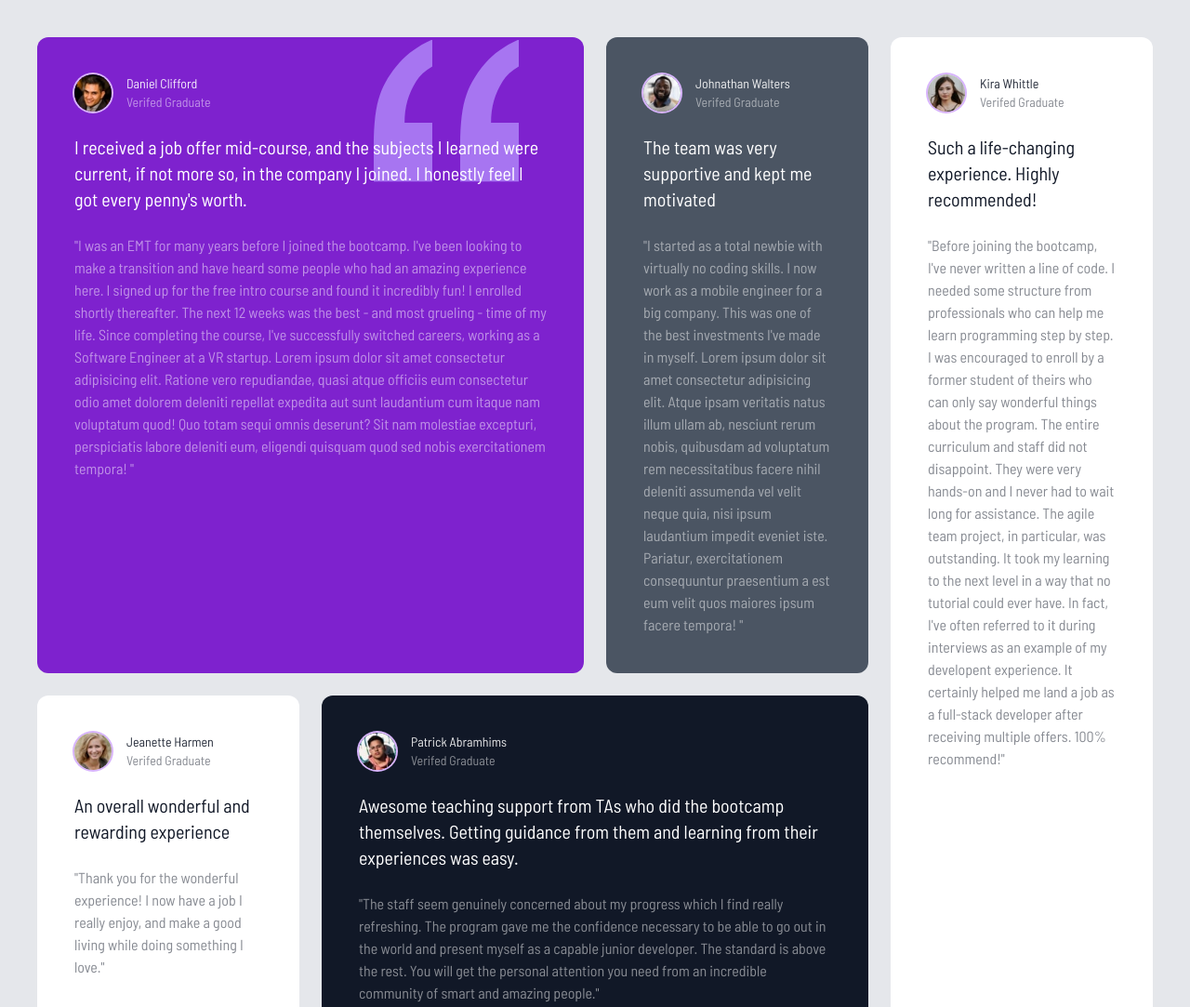
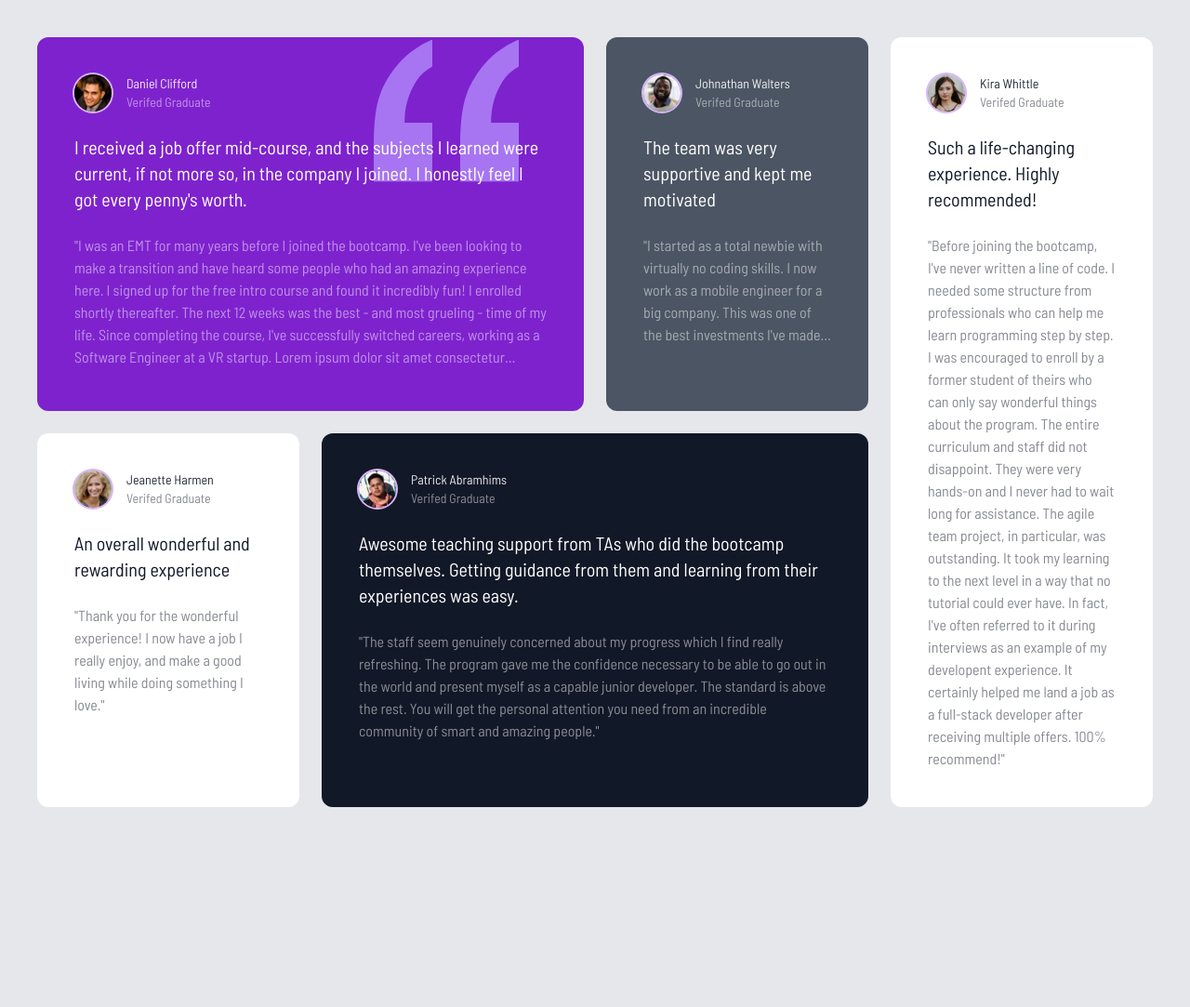
Before and after one commit to jawdat89/testimonial-grid, a website: page index.html in a window 1280 px wide. Shown: the top 1083 px of the page at 93% size. After the commit the page ends 908 px from the top, so only its background shows below. Drawn offline with Linux system fonts and the light colour scheme.

Commit message:
using a plugin

```diff
--- a/index.html
+++ b/index.html
@@ -51,7 +51,7 @@
           </p>
 
           <!-- Small Text -->
-          <p class="mt-6 opacity-50">
+          <p class="mt-6 opacity-50 line-clamp-6">
             "I was an EMT for many years before I joined the bootcamp. I've been
             looking to make a transition and have heard some people who had an
             amazing experience here. I signed up for the free intro course and
@@ -64,7 +64,14 @@
             expedita aut sunt laudantium cum itaque nam voluptatum quod! Quo
             totam sequi omnis deserunt? Sit nam molestiae excepturi,
             perspiciatis labore deleniti eum, eligendi quisquam quod sed nobis
-            exercitationem tempora! "
+            exercitationem tempora!.Do non tempor deserunt tempor tempor
+            cupidatat. Adipisicing occaecat est commodo fugiat labore anim culpa
+            qui adipisicing eiusmod. Laborum nisi id officia mollit veniam minim
+            qui deserunt consequat elit et consectetur ut. Ipsum nisi eiusmod
+            consectetur anim. Ullamco cupidatat nulla tempor qui pariatur do
+            aliqua veniam deserunt ex consectetur ullamco id. Sunt eiusmod
+            fugiat reprehenderit ullamco exercitation duis cillum nulla ullamco
+            labore labore quis."
           </p>
         </div>
 
@@ -90,7 +97,7 @@
           </p>
 
           <!-- Small Text -->
-          <p class="mt-6 opacity-50">
+          <p class="mt-6 opacity-50 line-clamp-5">
             "I started as a total newbie with virtually no coding skills. I now
             work as a mobile engineer for a big company. This was one of the
             best investments I've made in myself. Lorem ipsum dolor sit amet
--- a/package.json
+++ b/package.json
@@ -10,6 +10,7 @@
   "author": "Brad Traversy",
   "license": "MIT",
   "devDependencies": {
+    "@tailwindcss/line-clamp": "^0.4.4",
     "tailwindcss": "^3.0.24"
   }
 }
--- a/tailwind.config.js
+++ b/tailwind.config.js
@@ -13,5 +13,5 @@ module.exports = {
       },
     },
   },
-  plugins: [],
+  plugins: [require("@tailwindcss/line-clamp")],
 };
```
Also changed, not shown: css/style.css, 1 other file.
